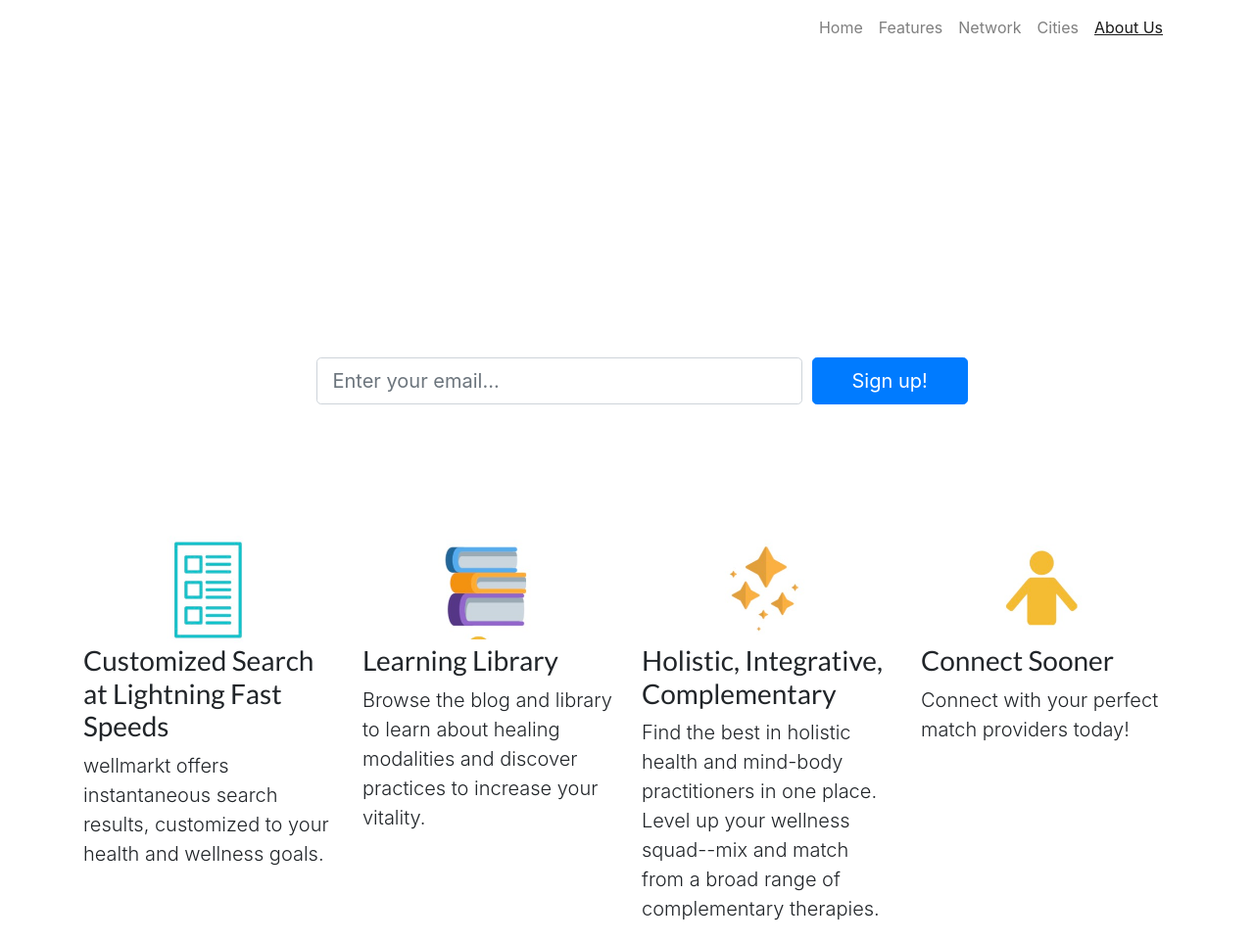
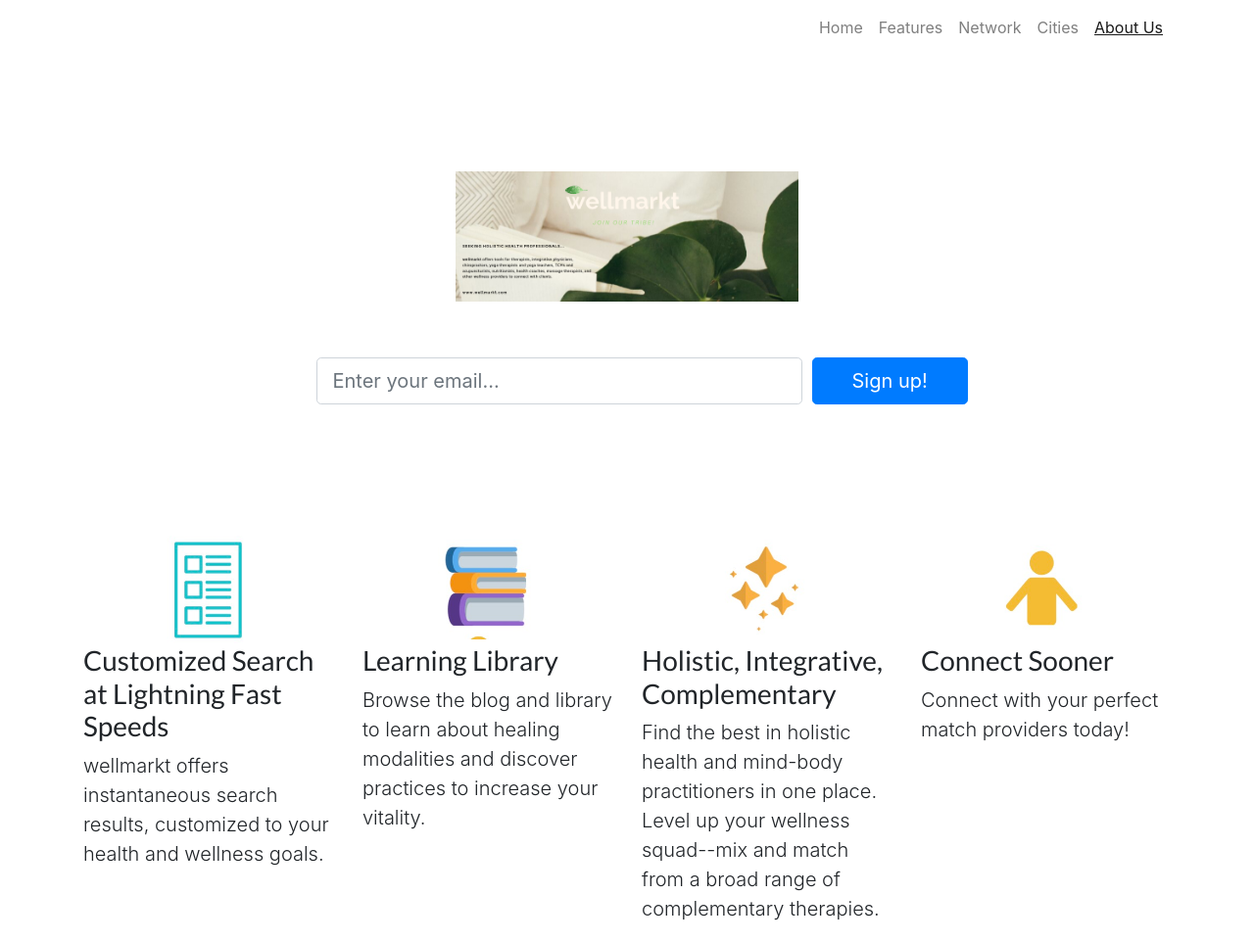
Before and after one commit to djredhand/djredhand.github.io, a website with bundled scripts: page index.html in a window 1280 px wide. Shown: the top 962 px of the page at 98% size. Built offline with nearby package versions, Linux system fonts and the light colour scheme; files whose address does not match are found by name.

Commit message:
Update landing-page.css

```diff
--- a/css/landing-page.css
+++ b/css/landing-page.css
@@ -43,7 +43,7 @@ h1.logo-h1 {
 header.masthead {
   position: relative;
   background-color: #f8f9fa;
-  background: url("../img/wellmarkt") no-repeat center center;
+  background: url("../img/wellmarktbannerseeking2.png") no-repeat center center;
   background-size: 350px;
   padding-top: 8rem;
   padding-bottom: 8rem;
```
